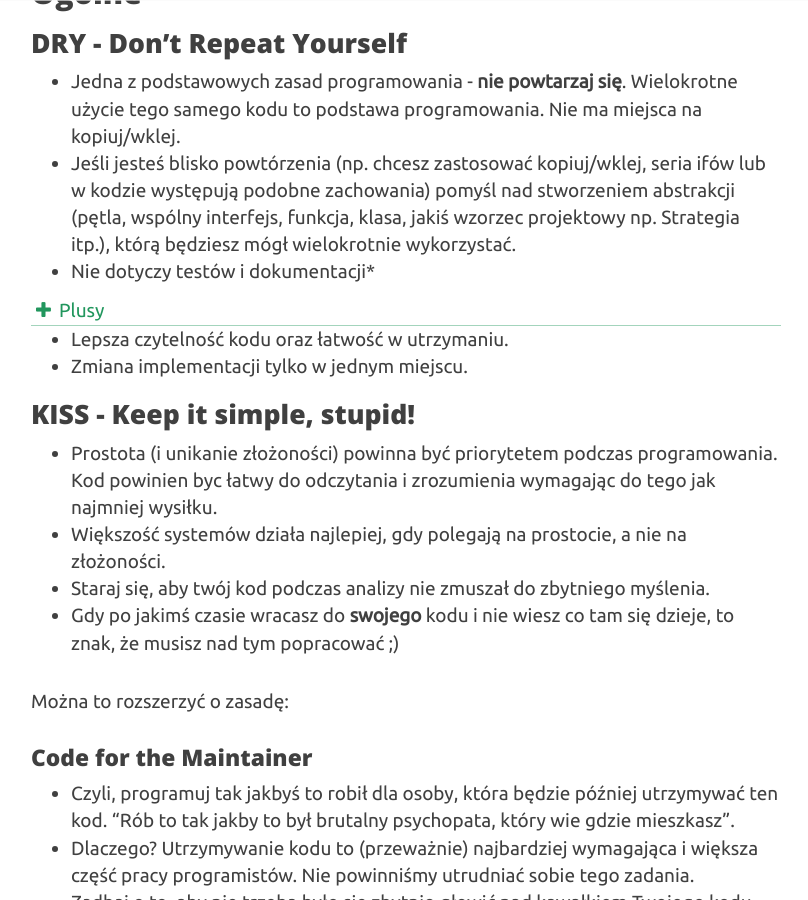
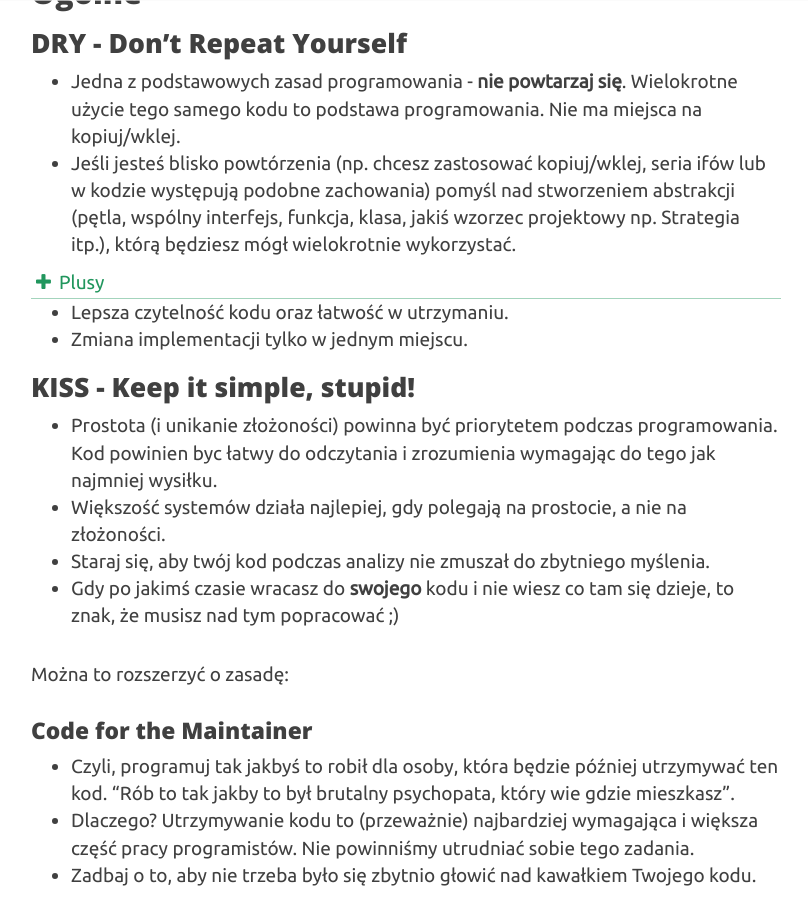
Before and after one commit to C0deboy/devcave, a Jekyll site: the page built from _posts/Notatnik-juniora/2017-11-30-zasady-projektowania-kodu.markdown, in a window 1280 px wide and 900 px high, scrolled down 1206 px. Shown: the whole window, without its empty margins (234-1042 px from the left). Built offline with Jekyll 4.4.1, drawn with Linux system fonts in a browser that asks for light colours; comment, search, counter and statistics services are not loaded; the table of contents is made by our own code.

Commit message:
wrong assumption in edit

```diff
--- a/_posts/Notatnik-juniora/2017-11-30-zasady-projektowania-kodu.markdown
+++ b/_posts/Notatnik-juniora/2017-11-30-zasady-projektowania-kodu.markdown
@@ -18,7 +18,6 @@ Przez proces swojej nauki zebrałem całkiem pokaźną listę zasad projektowani
 ## DRY - Don’t Repeat Yourself
 - Jedna z podstawowych zasad programowania - **nie powtarzaj się**. Wielokrotne użycie tego samego kodu to podstawa programowania. Nie ma miejsca na kopiuj/wklej.
 - Jeśli jesteś blisko powtórzenia (np. chcesz zastosować kopiuj/wklej, seria ifów lub w kodzie występują podobne zachowania) pomyśl nad stworzeniem abstrakcji (pętla, wspólny interfejs, funkcja, klasa, jakiś wzorzec projektowy np. Strategia itp.), którą będziesz mógł wielokrotnie wykorzystać.
-- Nie dotyczy testów i dokumentacji*
 
 <p class="advantages">Plusy</p>
 
```
Also changed, not shown: 2 other files.
